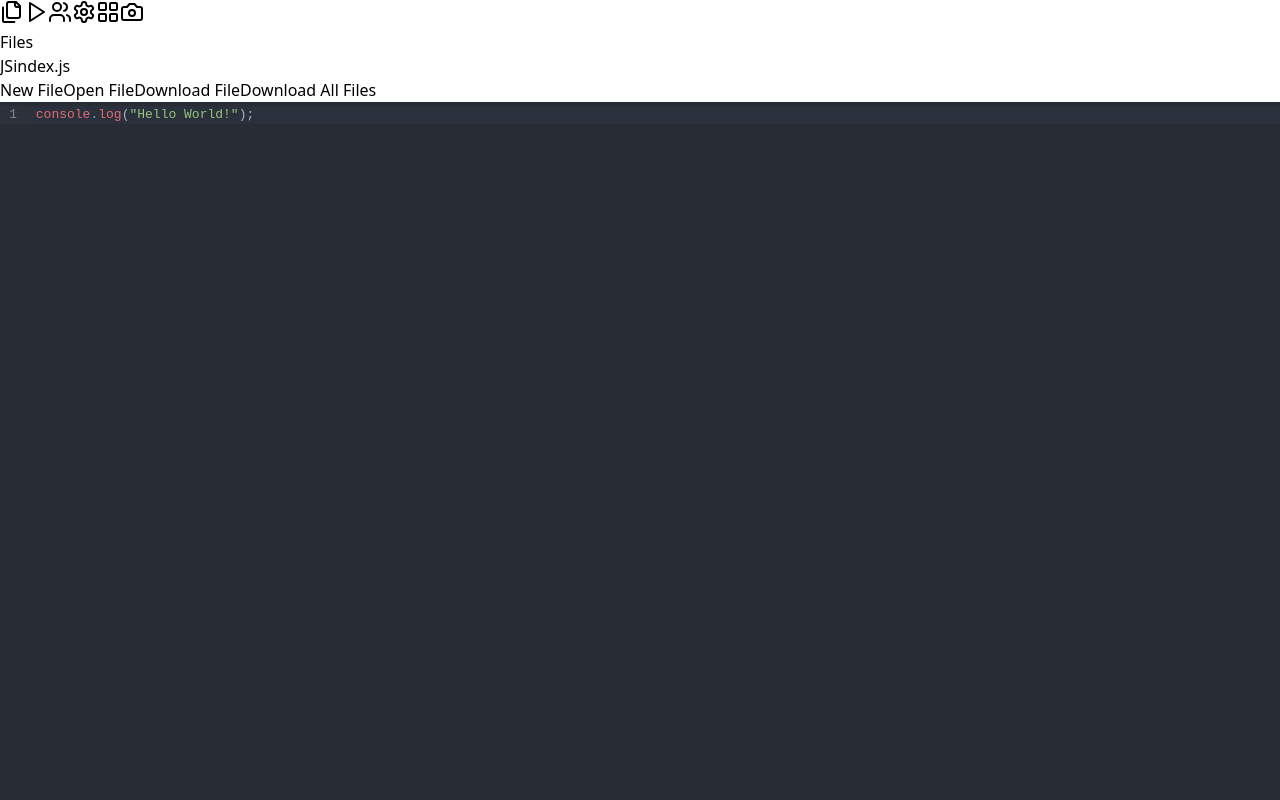
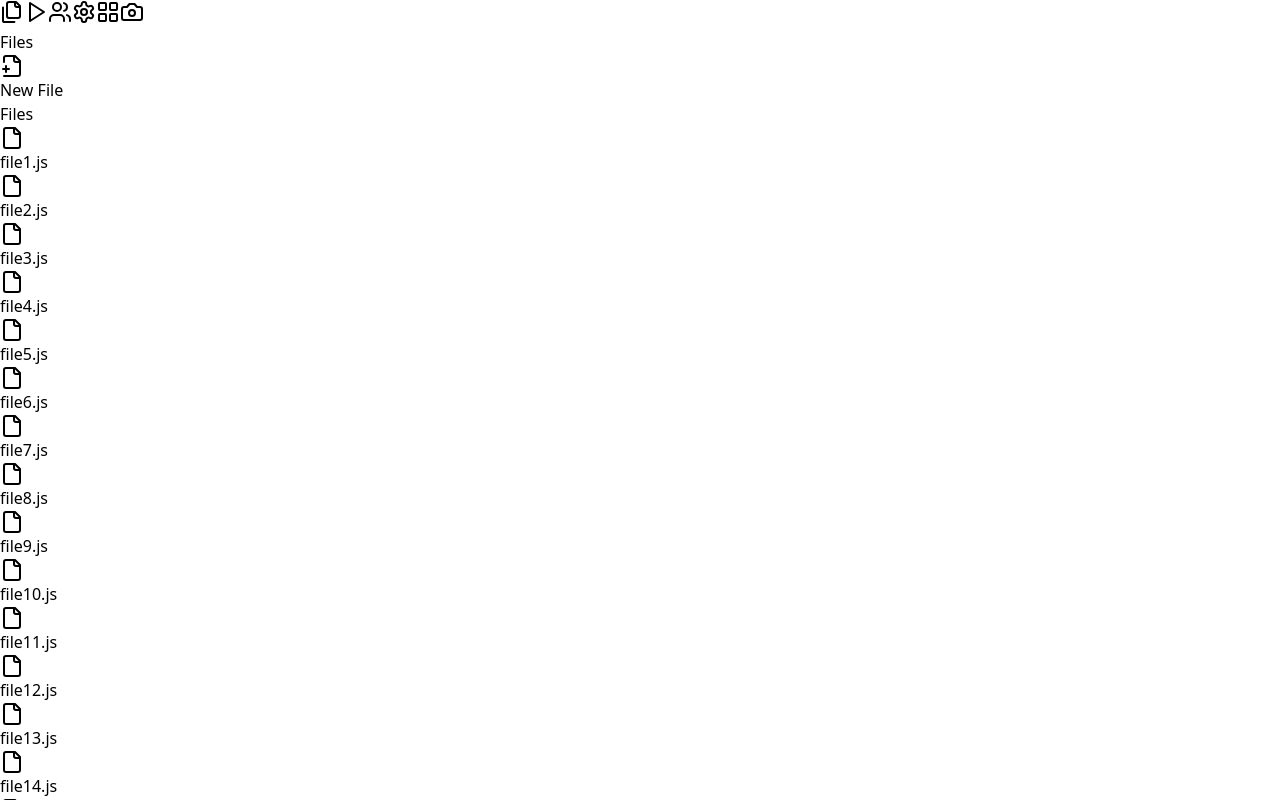
Before and after one commit to ayushh089/InkCode, a React (Vite) app in the folder client/: page /editor/1 in a window 1280 px wide. Both pictures are taken after a click on the button 12 px from the left and 12 px from the top of the page. Shown: the top 800 px of the page. Built offline with nearby package versions, Linux system fonts and the light colour scheme; no server answers.

Commit message:
updates in connection avatar and files

```diff
--- a/client/server.cjs
+++ b/client/server.cjs
@@ -6,7 +6,7 @@ const { Server } = require("socket.io");
 
 const io = new Server(server, {
   cors: {
-    origin: "http://localhost:5174",
+    origin: "http://localhost:5173",
     methods: ["GET", "POST"],
     credentials: true,
   },
--- a/client/src/Components/Connections/ConnectionList.jsx
+++ b/client/src/Components/Connections/ConnectionList.jsx
@@ -13,15 +13,16 @@ const ConnectionList = () => {
         {connectedUsers.map((user, index) => (
           <div
             key={index}
-            className="flex items-center justify-between p-3 bg-gray-700 rounded-lg shadow-md hover:bg-gray-600 transition duration-200"
+            className="flex items-center  p-3 bg-gray-700 rounded-lg shadow-md hover:bg-gray-600 transition duration-200"
           >
+            <div className="mr-3 ">
+              <img
+                src={`https://ui-avatars.com/api/?name=${user}&background=random&length=1&unique=${index}`}
+                alt="Ayush Gupta Avatar"
+                className="rounded-full w-8 h-8"
+              />
+            </div>
             <div className="text-white font-medium">{user}</div>
-            <button
-              className="text-blue-500 hover:text-blue-300 transition duration-200"
-              onClick={() => alert(`Send a message to ${user}`)} // Add your desired action here
-            >
-              <i className="fas fa-comment-alt"></i> {/* Font Awesome Icon for message */}
-            </button>
           </div>
         ))}
       </div>
@@ -30,3 +31,6 @@ const ConnectionList = () => {
 };
 
 export default ConnectionList;
+
+// Avatars generated using UI Avatars: https://ui-avatars.com/
+//Thanks for this free API
--- a/client/src/Components/FileManager/FileManager.jsx
+++ b/client/src/Components/FileManager/FileManager.jsx
@@ -1,5 +1,7 @@
-import React,{useContext} from "react";
+import React, { useContext, useState } from "react";
 import { UserContext } from "../../pages/layout";
+import { FilePlus2, FolderOpen, Download, DownloadCloud, File } from 'lucide-react';
+
 const FileManager = () => {
   const {
     code,
@@ -10,26 +12,41 @@ const FileManager = () => {
     processing,
     handleCompile,
   } = useContext(UserContext);
+
+  // Simulating a large number of files for demonstration
+  const [files, setFiles] = useState(Array(20).fill().map((_, i) => `file${i + 1}.js`));
+
   return (
-    <div className="p-4 ">
-      <div className="mb-4">
-        <div className="flex items-center space-x-2 p-2 bg-[#2d2d2d] rounded">
-          <span className="text-yellow-500">JS</span>
-          <span className="text-white">index.js</span>
+  <div className=" p-6 h-full bg-gray-900 flex flex-col">
+      <button className="w-full text-left p-4 text-white bg-green-600 hover:bg-green-700 rounded-lg transition-colors duration-300 shadow-lg">
+        <div className="flex items-center">
+          <FilePlus2 className="h-5 w-5 inline-block mr-2" />
+          <span className="font-bold">New File</span>
+        </div>
+      </button>
+      <div className="mt-6 mb-4 flex-grow overflow-y-auto">
+        <h2 className="text-xl font-bold text-white mb-3">Files</h2>
+        <div className="space-y-2">
+          {files.map((file, index) => (
+            <div key={index} className="flex items-center space-x-2 p-3 bg-gray-800 rounded-lg shadow-inner hover:bg-gray-700 transition-colors duration-200 cursor-pointer">
+              <File className="h-5 w-5 text-yellow-500" />
+              <span className="text-white">{file}</span>
+            </div>
+          ))}
         </div>
       </div>
-      <div className="space-y-2">
-        <button className="w-full text-left p-2 text-white hover:bg-[#2d2d2d] rounded">
-          New File
+      <div className="space-y-3 mt-4">
+        <button className="w-full text-left p-3 text-white bg-indigo-600 hover:bg-indigo-700 rounded-lg transition-colors duration-300 flex items-center shadow-lg">
+          <FolderOpen className="h-5 w-5 inline-block mr-2" />
+          <span>Open File</span>
         </button>
-        <button className="w-full text-left p-2 text-white hover:bg-[#2d2d2d] rounded">
-          Open File
+        <button className="w-full text-left p-3 text-white bg-blue-600 hover:bg-blue-700 rounded-lg transition-colors duration-300 flex items-center shadow-lg">
+          <Download className="h-5 w-5 inline-block mr-2" />
+          <span>Download File</span>
         </button>
-        <button className="w-full text-left p-2 text-white hover:bg-[#2d2d2d] rounded">
-          Download File
-        </button>
-        <button className="w-full text-left p-2 text-white hover:bg-[#2d2d2d] rounded">
-          Download All Files
+        <button className="w-full text-left p-3 text-white bg-red-600 hover:bg-red-700 rounded-lg transition-colors duration-300 flex items-center shadow-lg">
+          <DownloadCloud className="h-5 w-5 inline-block mr-2" />
+          <span>Download All Files</span>
         </button>
       </div>
     </div>
--- a/client/src/Components/Menu.jsx
+++ b/client/src/Components/Menu.jsx
@@ -1,9 +1,10 @@
 import React, { useState, useContext } from "react";
-import { Files, Play, Settings, LayoutGrid, Camera, Users } from "lucide-react";
+import { Files, Play, Settings, LayoutGrid, Camera, Users } from 'lucide-react';
 import RunCode from "./Run_Code/RunCode";
 import FileManager from "./FileManager/FileManager";
 import { UserContext } from "../pages/layout";
 import ConnectionList from "./Connections/ConnectionList";
+
 export function Menu() {
   const {
     code,
@@ -15,6 +16,7 @@ export function Menu() {
     handleCompile,
     connectedUsers,
   } = useContext(UserContext);
+
   const menuItems = [
     {
       icon: Files,
@@ -62,6 +64,7 @@ export function Menu() {
       ),
     },
   ];
+
   const [activePanel, setActivePanel] = useState(null);
 
   const handleMenuClick = (item) => {
@@ -69,10 +72,10 @@ export function Menu() {
   };
 
   return (
-    <div className="flex w-full md:h-full md:max-h-full md:min-h-full md:w-auto">
+    <div className="flex h-screen">
       {/* Sidebar */}
-      <div className="w-16 bg-slate-800 border-r border-gray-800 ">
-        <nav className="flex flex-col ">
+      <div className="w-16 bg-slate-800 border-r border-gray-800 h-full">
+        <nav className="flex flex-col h-full">
           {menuItems.map((item) => (
             <button
               key={item.label}
@@ -90,13 +93,15 @@ export function Menu() {
 
       {/* Panel */}
       {activePanel && (
-        <div className="w-72 bg-slate-800 border-l-2 border-r-4 border-r-slate-200 border-l-slate-600 animate-slide-in">
+        <div className="w-72 bg-slate-800 border-l-2 border-r-4 border-r-slate-200 border-l-slate-600 animate-slide-in h-full flex flex-col">
           <div className="flex items-center justify-between p-3 border-b border-gray-700">
             <span className="text-white font-medium">
               {menuItems.find((item) => item.label === activePanel)?.label}
             </span>
           </div>
-          {menuItems.find((item) => item.label === activePanel)?.content}
+          <div className="flex-1 overflow-y-auto">
+            {menuItems.find((item) => item.label === activePanel)?.content}
+          </div>
         </div>
       )}
     </div>
--- a/client/src/Components/Run_Code/RunCode.jsx
+++ b/client/src/Components/Run_Code/RunCode.jsx
@@ -5,8 +5,6 @@ import OutputArea from "../output/OutputArea";
 import { UserContext } from "../../pages/layout";
 const RunCode = ({}) => {
   const {
-    code,
-    setCode,
     setCustomInput,
     customInput,
     outputDetails,
--- a/client/src/constants/statuses.js
+++ b/client/src/constants/statuses.js
@@ -1,4 +1,4 @@
-export const statuses = [
+export const statusList = [
   {
     id: 1,
     description: "In Queue",
--- a/client/src/pages/layout.jsx
+++ b/client/src/pages/layout.jsx
@@ -7,7 +7,6 @@ import axios from "axios";
 import Editor from "../Components/editor/Editor";
 import io from "socket.io-client";
 const UserContext = createContext();
-
 const defCode = `console.log("Hello World!");`;
 
 const socket = io("http://localhost:3000");
@@ -23,10 +22,8 @@ export function Layout() {
   const [processing, setProcessing] = useState(false);
   const [connectedUsers, setConnectedUsers] = useState([]);
 
-
   useEffect(() => {
     socket.emit("joinRoom", { roomId, username });
-
     socket.on("updateConnectedUsers", (users) => {
       setConnectedUsers(users);
     });
@@ -61,7 +58,7 @@ export function Layout() {
 
     setProcessing(true);
     const formData = {
-      language_id: 76, // JavaScript (Node.js 12.14.0)
+      language_id: 63, // JavaScript (Node.js 12.14.0)
       source_code: btoa(code),
       stdin: btoa(customInput),
     };
@@ -90,7 +87,7 @@ export function Layout() {
         let error = err.response ? err.response.data : err;
         setProcessing(false);
         console.log("catch block...", error);
-        showErrorToast();
+        showErrorToast(error.source_code[0]);
       });
   };
 
@@ -117,17 +114,23 @@ export function Layout() {
         setProcessing(false);
         setOutputDetails(response.data);
         console.log("response.data", response.data);
-        showSuccessToast();
+        let status_desc = response.data?.status?.description;
+        let status_id = response.data?.status?.id;
+        if (status_id === 3) {
+          showSuccessToast(status_desc);
+        } else {
+          showErrorToast(status_desc);
+        }
       }
     } catch (err) {
       console.log("err", err);
       setProcessing(false);
-      showErrorToast();
+      showErrorToast(err);
     }
   };
 
-  const showSuccessToast = () => {
-    toast.success("Compiled Successfully!", {
+  const showSuccessToast = (msg) => {
+    toast.success(msg, {
       position: "top-right",
       autoClose: 1000,
       hideProgressBar: false,
@@ -138,8 +141,8 @@ export function Layout() {
     });
   };
 
-  const showErrorToast = () => {
-    toast.error("Something went wrong! Please try again.", {
+  const showErrorToast = (msg) => {
+    toast.error(msg, {
       position: "top-right",
       autoClose: 1000,
       hideProgressBar: false,
```
Also changed, not shown: client/src/FileManagement/FileManagement.jsx (added, +11 -0 lines).
